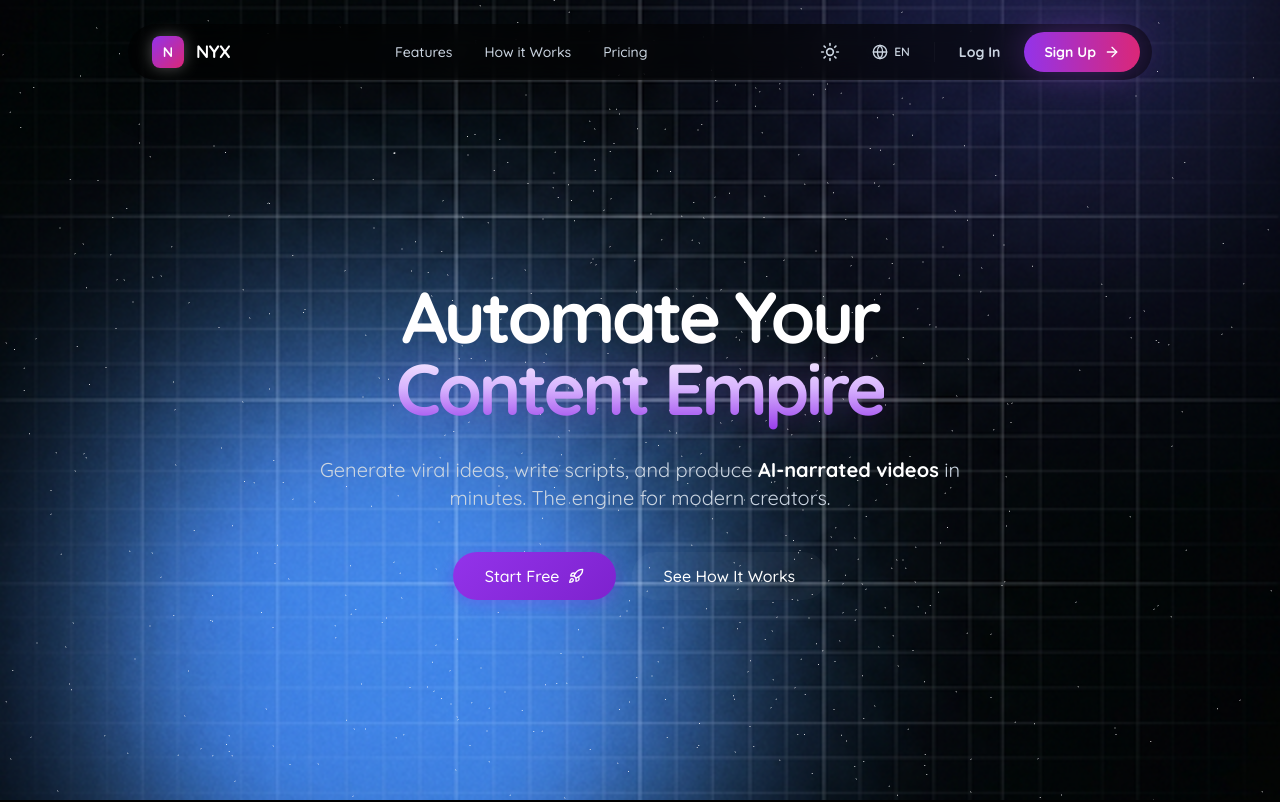
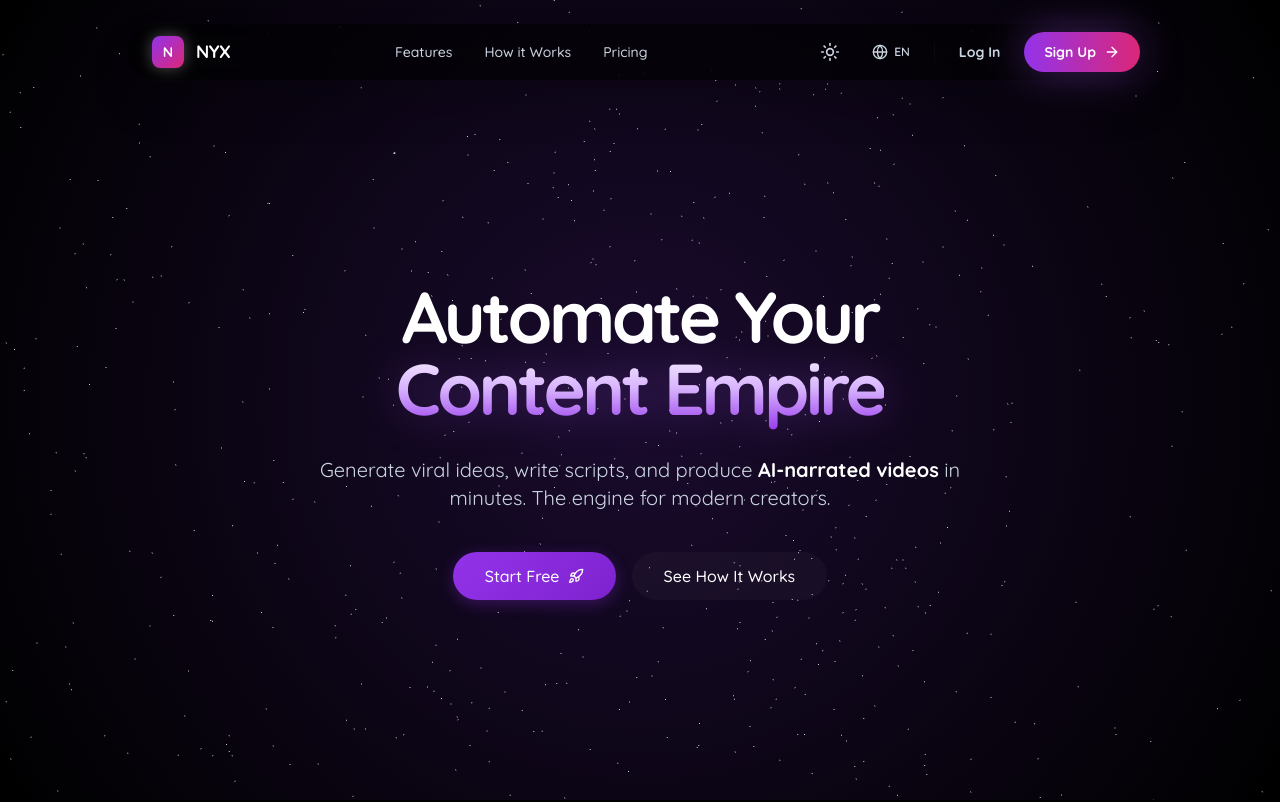
Before and after one commit to atharvgit2005/NYX, a Next.js app: page / in a window 1280 px wide. Shown: the top 802 px of the page. Built offline with nearby package versions, Linux system fonts and the light colour scheme; no server answers.

Commit message:
Revert "Update dark mode hero background to premium grid generated image"
This reverts commit 0996bf05adff09c53f7806139b84542208483947.

```diff
--- a/src/components/ThreeBackground.tsx
+++ b/src/components/ThreeBackground.tsx
@@ -98,16 +98,16 @@ export default function ThreeBackground() {
         };
     }, [theme]); // Re-run effect when theme changes to update colors
 
-    // Dynamic Background Element
-    const backgroundStyle: React.CSSProperties = theme === 'light'
-        ? { background: 'radial-gradient(circle at center, #fdf4ff 0%, #ffffff 100%)' }
-        : { backgroundImage: 'url(/premium_hero_bg.png)', backgroundSize: 'cover', backgroundPosition: 'center', backgroundRepeat: 'no-repeat', backgroundColor: '#0a0c0f' }; // Dark mode image
+    // Dynamic Background Gradient
+    const backgroundStyle = theme === 'light'
+        ? 'radial-gradient(circle at center, #fdf4ff 0%, #ffffff 100%)' // Light mode gradient
+        : 'radial-gradient(circle at center, #1a0b2e 0%, #000000 100%)'; // Dark mode gradient (Purple-Black)
 
     return (
         <div
             ref={mountRef}
             className="fixed top-0 left-0 w-full h-full -z-10 pointer-events-none transition-all duration-500"
-            style={backgroundStyle}
+            style={{ background: backgroundStyle }}
         />
     );
 }
```
Also changed, not shown: public/premium_hero_bg.png (deleted).
